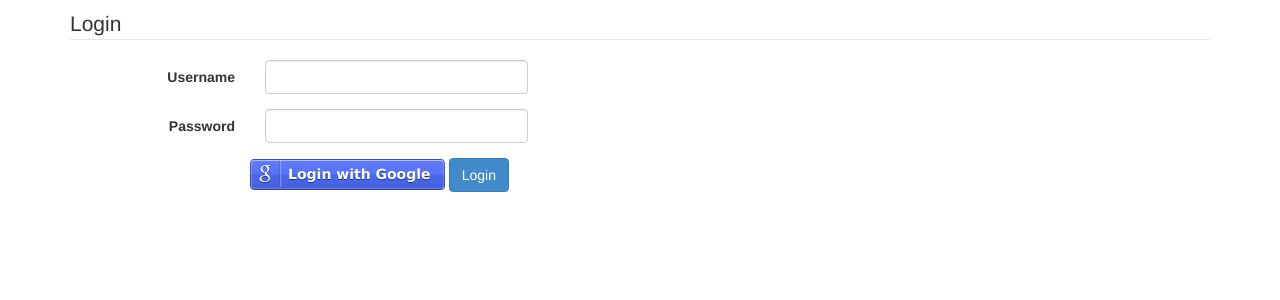
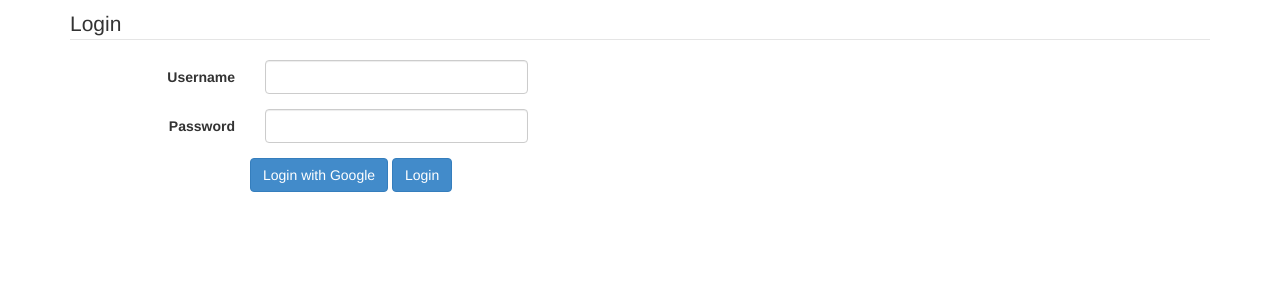
Before and after one commit to osuosl/orvsd_central, a Python web app: template orvsd_central/templates/login.html in a window 1280 px wide. Shown: the part 51-351 px from the top of the page. Run offline with Jinja, Linux system fonts and the light colour scheme; the template is opened without the code that fills it, so the values that code supplies are empty, except form fields; form fields are guessed from the names that the template uses.

Commit message:
replace with bootstrap button
refs #140

```diff
--- a/orvsd_central/templates/login.html
+++ b/orvsd_central/templates/login.html
@@ -21,7 +21,7 @@
     </div>
     <div class="form-group">
         <div class="col-xs-offset-2">
-            <a class='zocial google' href={{url_for('general.google_login')}}>Login with Google</a>
+            <a class="btn btn-primary" href={{url_for('general.google_login')}}>Login with Google</a>
             <button type="submit" class="btn btn-primary">Login</button>
         </div>
     </div>
```
